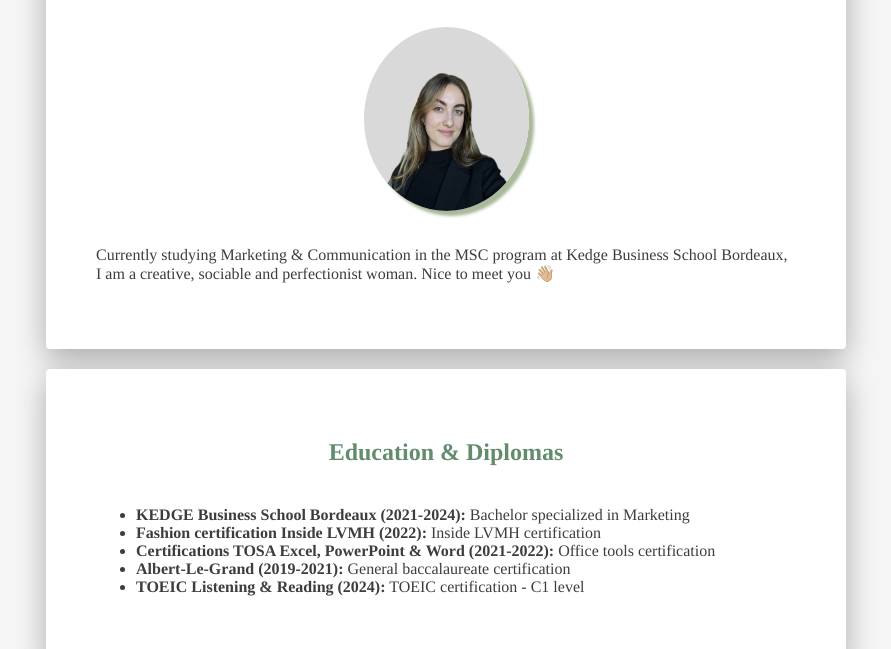
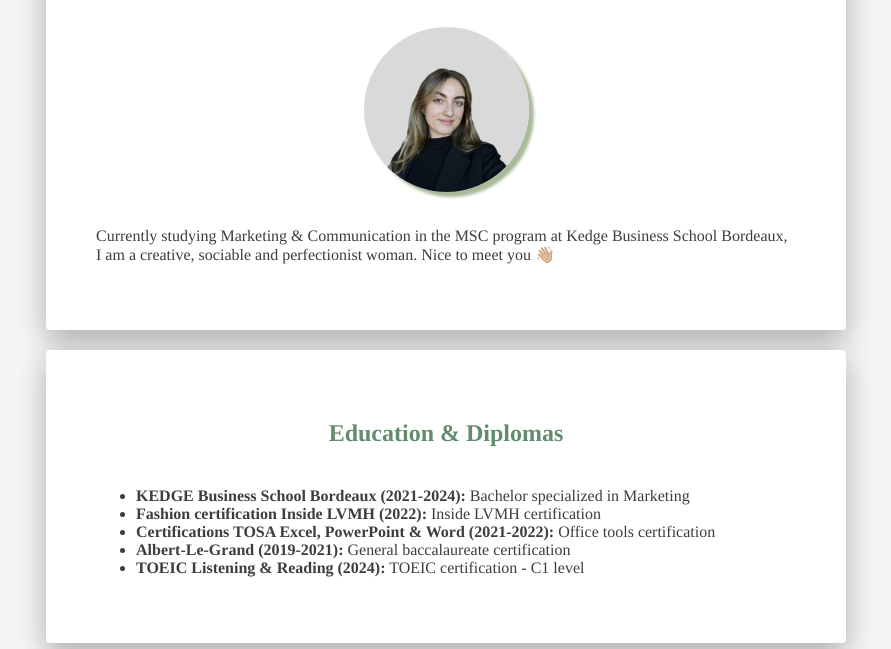
Before and after one commit to lucie-orensanz/my-profile, a plain HTML site: page index.html in a window 1280 px wide. Shown: the part 151-800 px from the top of the page, without its empty margins (194-1085 px from the left). Drawn offline with Linux system fonts and the light colour scheme.

Commit message:
Add files via upload

```diff
--- a/style.css
+++ b/style.css
@@ -34,12 +34,13 @@ a:hover {
 .image-circle {
     margin: 0 auto 35px;
     width: 165px;
-    border-radius: 100%;
+    max-width: 100%; /* Rend l'image responsive */
+    border-radius: 50%; /* Assure un aspect circulaire */
     box-shadow: 5px 5px 3px #AAB99A;
     display: flex;
     align-items: center;
     justify-content: center;
-    height: 23vh;
+    height: auto;
 }
 
 /* Container principal */
@@ -49,15 +50,15 @@ a:hover {
     flex-wrap: wrap;
     justify-content: center;
     gap: 20px;
-    margin-bottom: 50px;
-    padding: 0 20px;
+    margin-bottom: 50px; /* Ajout d'un espace en bas */
+    padding: 0 20px; /* Ajout de marges latérales */
 }
 
 /* Cartes principales */
 .white-card, #left, #right {
     background: white;
     padding: 50px;
-    width: 90%;
+    width: 90%; /* Ajustement pour la responsivité */
     max-width: 700px;
     box-shadow: 0px 10px 30px rgba(0, 0, 0, 0.3);
     border-radius: 4px;
@@ -79,13 +80,14 @@ a:hover {
     max-width: 500px;
 }
 
-
+/* Conteneur spécifique pour "Mes hobbies" et "Mes skills" */
 .container-hobbies-skills {
     display: flex;
     flex-wrap: wrap;
-    justify-content: space-between;
-    margin-bottom: 50px;
-    padding: 0 20px;
+    justify-content: center;
+    gap: 5px; /* Réduction supplémentaire de l'espacement entre les blocs */
+    margin-bottom: 50px; /* Ajout d'un espace en bas */
+    padding: 0 20px; /* Ajout de marges latérales */
 }
 
 #hobbies, #skills {
```
